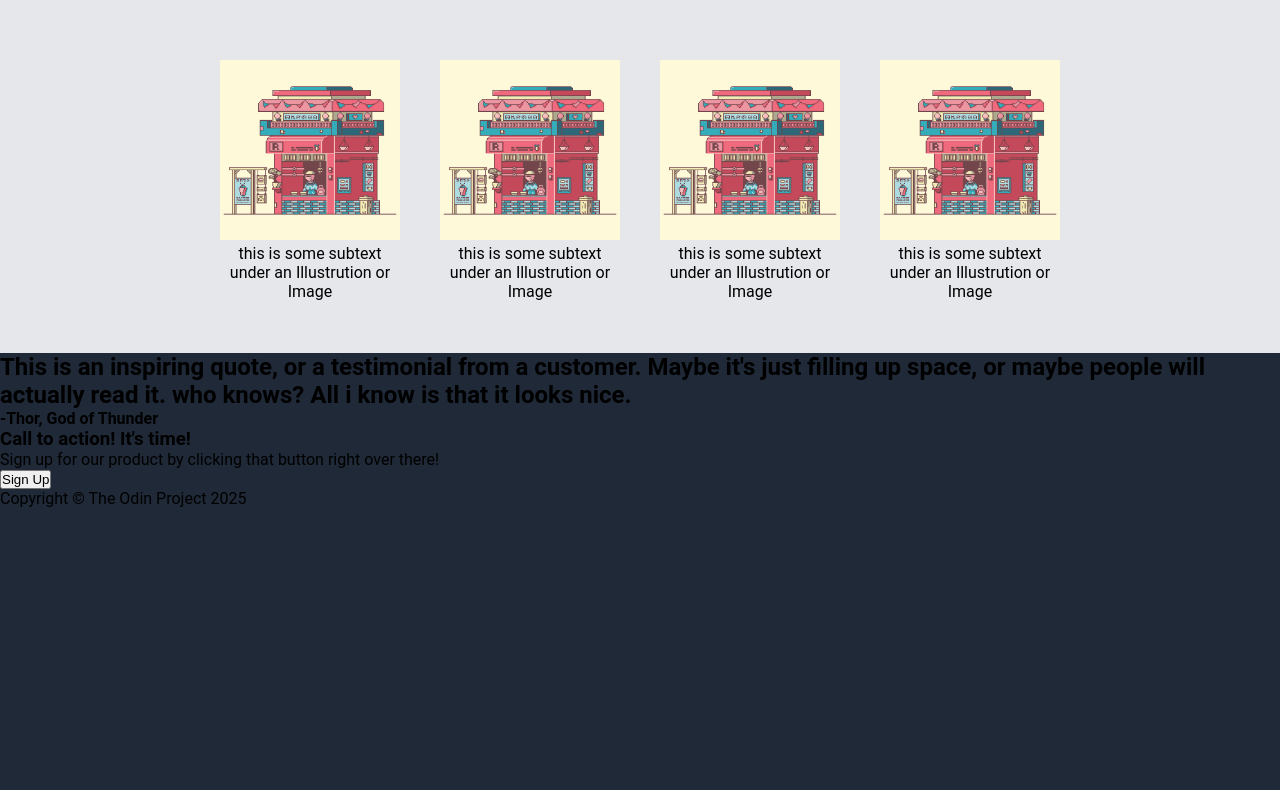
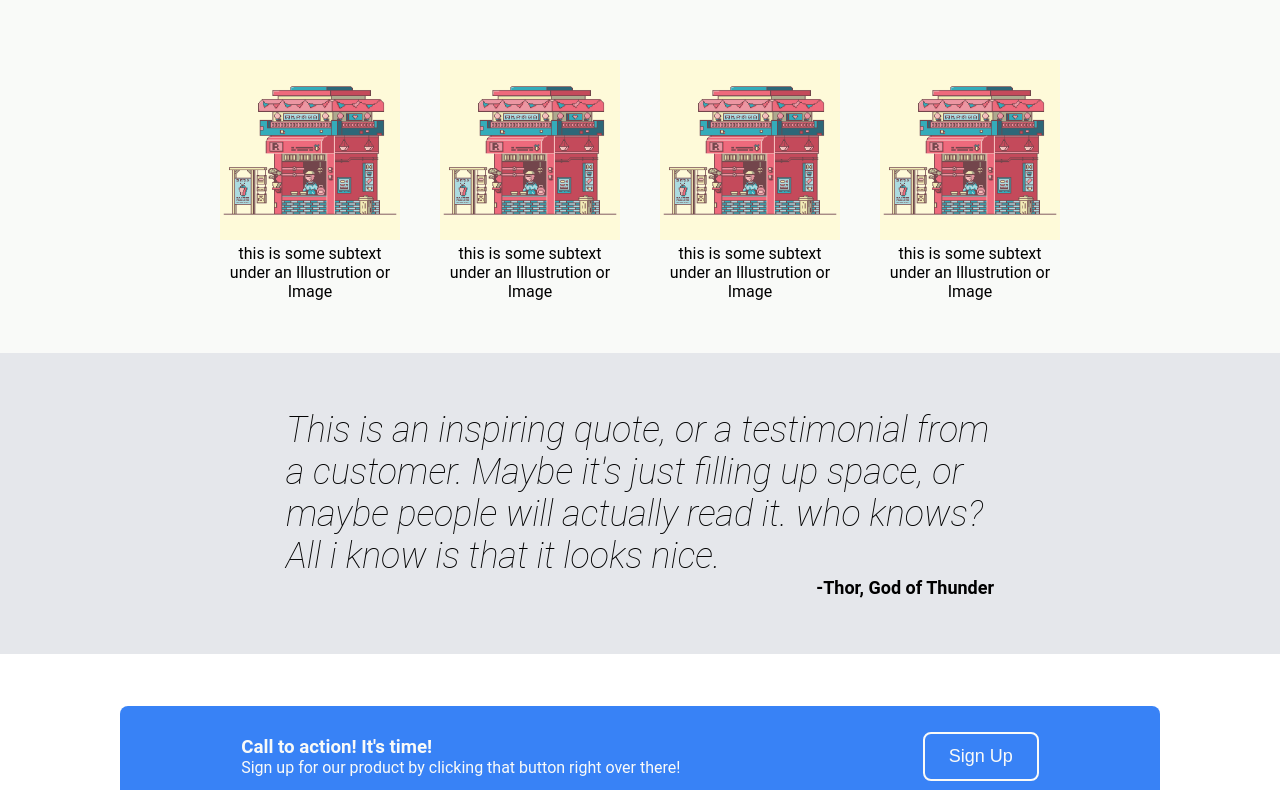
Before and after one commit to FrontEndExplorer-Temp/landing-page, a plain HTML site: page index.html in a window 1280 px wide. Shown: the part 621-1411 px from the top of the page. Before the commit the page ends 1129 px from the top, so only its background shows below. Drawn offline with Linux system fonts and the light colour scheme.

Commit message:
add styles

```diff
--- a/index.html
+++ b/index.html
@@ -69,12 +69,12 @@
     </section>
 
     <section class="quote">
-      <div>
-        <h2>
+      <div class="quote-div">
+        <h3>
           This is an inspiring quote, or a testimonial from a customer. Maybe
           it's just filling up space, or maybe people will actually read it. who
           knows? All i know is that it looks nice.
-        </h2>
+        </h3>
 
         <h4>-Thor, God of Thunder</h4>
       </div>
@@ -90,7 +90,7 @@
         </div>
         <div class="side2-cta">
           <a href="">
-            <button>Sign Up</button>
+            <button class="btn">Sign Up</button>
           </a>
         </div>
       </div>
--- a/style/style.css
+++ b/style/style.css
@@ -12,7 +12,6 @@
 }
 body {
   font-family: "roboto", sans-serif;
-  background-color: var(--primary-color);
 }
 
 /* Navbar */
@@ -21,6 +20,7 @@ nav {
   display: flex;
   justify-content: space-between;
   padding: 24px;
+  background-color: var(--primary-color);
 }
 
 .logo {
@@ -80,7 +80,7 @@ nav ul li {
 }
 
 .about-section {
-  background-color: var(--hero-sec);
+  background-color: var(--secondary-color);
 }
 
 .header {
@@ -109,3 +109,59 @@ nav ul li {
 .info p {
   text-align: center;
 }
+
+.quote {
+  background-color: var(--hero-sec);
+  padding: 24px;
+  font-size: 18px;
+}
+.quote-div {
+  padding-left: 96px;
+  padding-right: 96px;
+  padding-top: 32px;
+  padding-bottom: 32px;
+  max-width: 900px;
+  margin: 0 auto;
+  display: flex;
+  flex-direction: column;
+}
+
+.quote-div h3 {
+  margin: 0 auto;
+  font-weight: 200;
+  font-style: italic;
+  font-size: 36px;
+}
+
+.quote-div h4 {
+  align-self: flex-end;
+}
+
+.width-cta {
+  display: flex;
+  justify-content: space-around;
+  background-color: var(--button-color);
+  margin: 52px 120px;
+  height: 100px;
+  align-items: center;
+  color: var(--secondary-color);
+  border-radius: 8px;
+}
+
+.btn {
+  background-color: var(--button-color);
+  color: var(--secondary-color);
+  padding: 12px 24px;
+  border: none;
+  border-radius: 8px;
+  font-size: 18px;
+  cursor: pointer;
+  border: 2px solid var(--secondary-color);
+}
+
+footer {
+  background-color: var(--primary-color);
+  padding: 24px;
+  color: var(--secondary-color);
+  text-align: center;
+}
```
